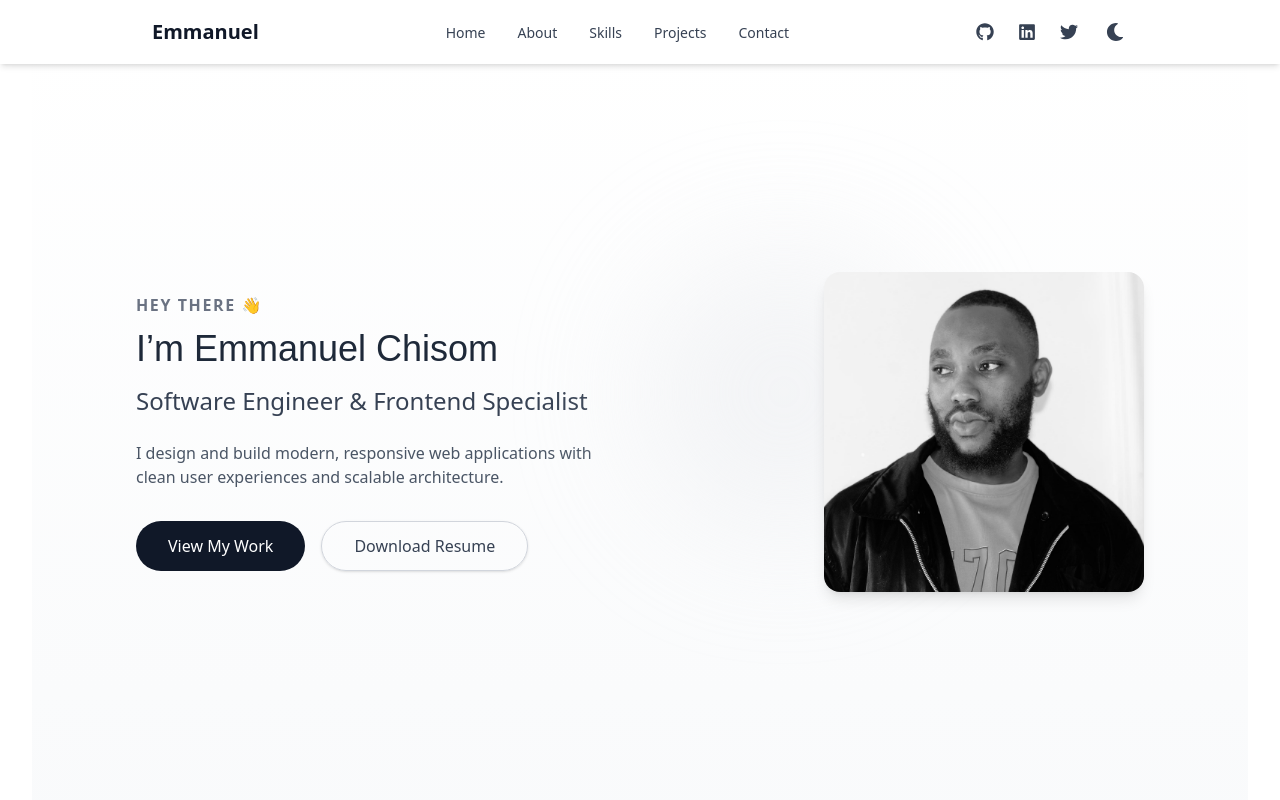
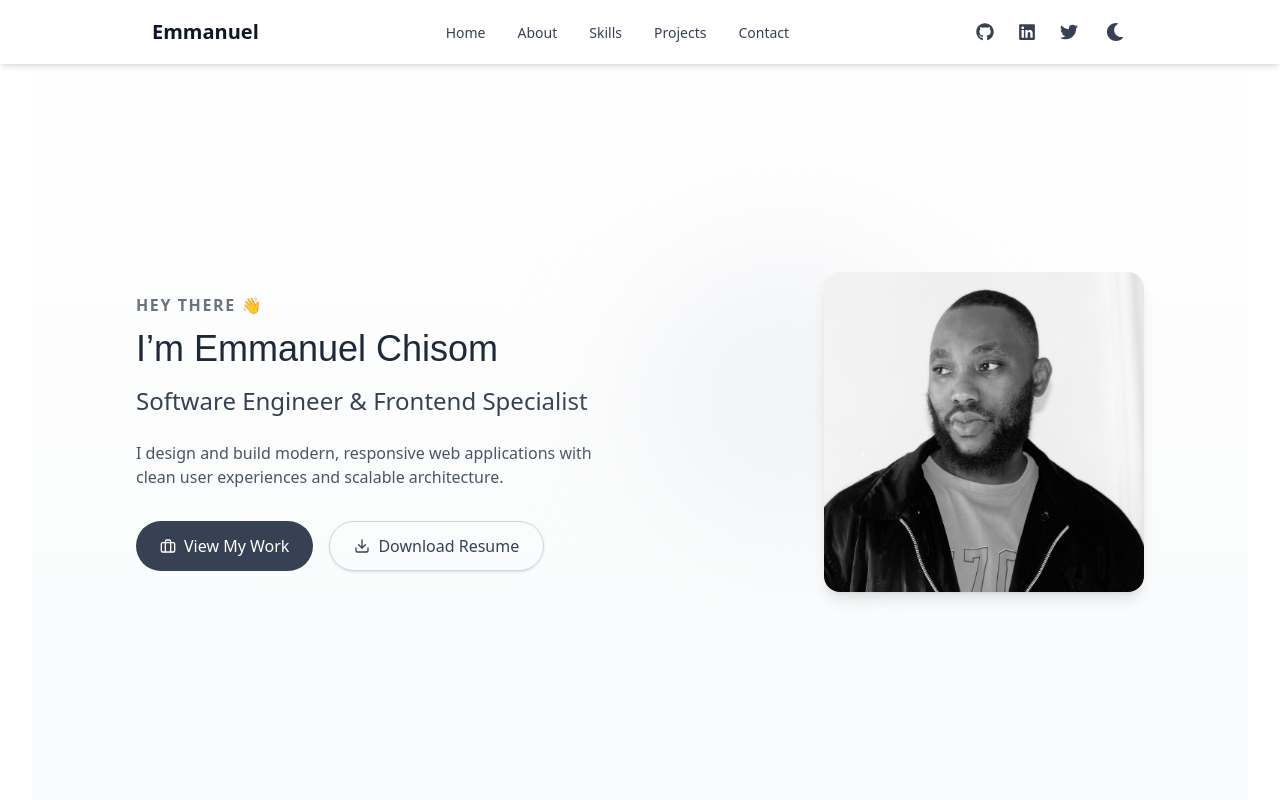
Before and after one commit to Emmanuelchisom89/portfolio, a React (Vite) app: page / in a window 1280 px wide. Shown: the top 800 px of the page. Built offline with nearby package versions, Linux system fonts and the light colour scheme.

Commit message:
Added resume to public for download

```diff
--- a/index.html
+++ b/index.html
@@ -3,7 +3,7 @@
 
 <head>
   <meta charset="UTF-8" />
-  <link rel="icon" type="image/svg+xml" href="/vite.svg" />
+  <link rel="icon" type="image/svg+xml" href="/favicon.png" />
   <meta name="viewport" content="width=device-width, initial-scale=1.0" />
   <title>Emmanuel Chisom | Software Engineer</title>
   <meta name="description"
@@ -31,7 +31,7 @@
 </head>
 
 <body>
-  <div id="root" class="px-1 md:px-8 py-8"></div>
+  <div id="root" class="px-0.5 md:px-8 py-8"></div>
   <script type="module" src="/src/main.jsx"></script>
 </body>
 
--- a/src/components/Hero.jsx
+++ b/src/components/Hero.jsx
@@ -1,82 +1,8 @@
-// // src/components/Hero.jsx
-// const Hero = () => {
-//   return (
-//     <section
-//       id="home"
-//       className="min-h-screen flex items-center  bg-linear-to-b from-white to-gray-50"
-//     >
-//       <div className="max-w-5xl mx-auto px-6 lg:px-2 grid grid-cols-1 md:grid-cols-2 gap-12 items-center">
-//         {/* Text Content */}
-//         <div className="text-center md:text-left">
-//           <p className="font-semibold text-sm uppercase tracking-widest text-gray-500">
-//             Hey there 👋
-//           </p>
-
-//           <h1 className="font-heading mt-3 text-3xl lg:text-4xl text-gray-800 hero-header">
-//             I’m Emmanuel Chisom
-//           </h1>
-
-//           <h2 className="font-heading text-xl sm:text-2xl mt-4 text-gray-700">
-//             Software Engineer & Frontend Specialist
-//           </h2>
-
-//           <p className="font-body text-gray-600 mt-6 max-w-xl mx-auto md:mx-0">
-//             I design and build modern, responsive web applications with clean
-//             user experiences and scalable architecture.
-//           </p>
-
-//           {/* Image / Visual */}
-//           <div className="md:hidden relative flex justify-center mt-10">
-//             {/* Accent Shape */}
-//             <div className="absolute -top-6 -left-6 w-72 h-72 bg-gray-200 rounded-full blur-3xl opacity-40"></div>
-
-//             <img
-//               src="/chisom.jpg"
-//               alt="Profile"
-//               className="relative w-64 h-64 md:w-80 md:h-80 object-cover rounded-2xl shadow-lg"
-//             />
-//           </div>
-
-//           {/* CTA */}
-//           <div className="mt-8 flex flex-col sm:flex-row gap-4 justify-center md:justify-start">
-//             <a
-//               href="#portfolio"
-//               className="inline-flex items-center justify-center px-8 py-3 rounded-full bg-gray-900 text-white font-medium hover:bg-gray-700 transition"
-//             >
-//               View My Work
-//             </a>
-
-//             <a
-//               href="#contact"
-//               className="inline-flex items-center justify-center px-8 py-3 rounded-full border border-gray-300 text-gray-700 font-medium hover:border-gray-500 transition"
-//             >
-//               Download Resume
-//             </a>
-//           </div>
-//         </div>
-
-//         {/* Image / Visual */}
-//         <div className="hidden relative md:flex justify-center md:justify-end">
-//           {/* Accent Shape */}
-//           <div className="absolute -top-6 -left-6 w-72 h-72 bg-gray-200 rounded-full blur-3xl opacity-40"></div>
-
-//           <img
-//             src="/chisom.jpg"
-//             alt="Profile"
-//             className="relative w-64 h-64 md:w-80 md:h-80 object-cover rounded-2xl shadow-lg"
-//           />
-//         </div>
-//       </div>
-//     </section>
-//   );
-// };
-
-// export default Hero;
-
 // src/components/Hero.jsx
 
 import { motion } from "framer-motion";
 import { fadeInUp, staggerContainer } from "../lib/motion";
+import { FiDownload, FiBriefcase } from "react-icons/fi";
 
 const Hero = () => {
   return (
@@ -167,19 +93,21 @@ const Hero = () => {
               href="#projects"
               whileHover={{ scale: 1.05 }}
               whileTap={{ scale: 0.97 }}
-              className="inline-flex items-center justify-center px-8 py-3 rounded-full bg-gray-900 text-white dark:bg-white dark:text-black font-medium hover:bg-gray-700 dark:hover:bg-gray-200 transition"
+              className="inline-flex items-center gap-2 justify-center px-6 py-3 rounded-full bg-gray-700 text-white dark:bg-white dark:text-black font-medium hover:bg-gray-700 dark:hover:bg-gray-200 transition"
             >
+              <FiBriefcase />
               View My Work
-            </motion.a>
-
+            </motion.a>{" "}
             <motion.a
-              href="#contact"
+              href="/Agbachukwu Chisom.pdf"
+              download
               whileHover={{ scale: 1.05 }}
               whileTap={{ scale: 0.97 }}
-              className="inline-flex items-center justify-center px-8 py-3 rounded-full border border-gray-300 dark:border-gray-700 text-gray-700 dark:text-gray-300 font-medium hover:border-gray-500 dark:hover:border-gray-500 transition shadow-sm"
+              className="inline-flex items-center gap-2 justify-center px-6 py-3 rounded-full border border-gray-300 dark:border-gray-700 text-gray-700 dark:text-gray-300 font-medium hover:border-gray-500 dark:hover:border-gray-500 transition shadow-sm"
             >
+              <FiDownload />
               Download Resume
-            </motion.a>
+            </motion.a>{" "}
           </motion.div>
         </motion.div>
 
```
Also changed, not shown: public/favicon.png (added), 1 other file (tests, documents, lock files or other folders).
